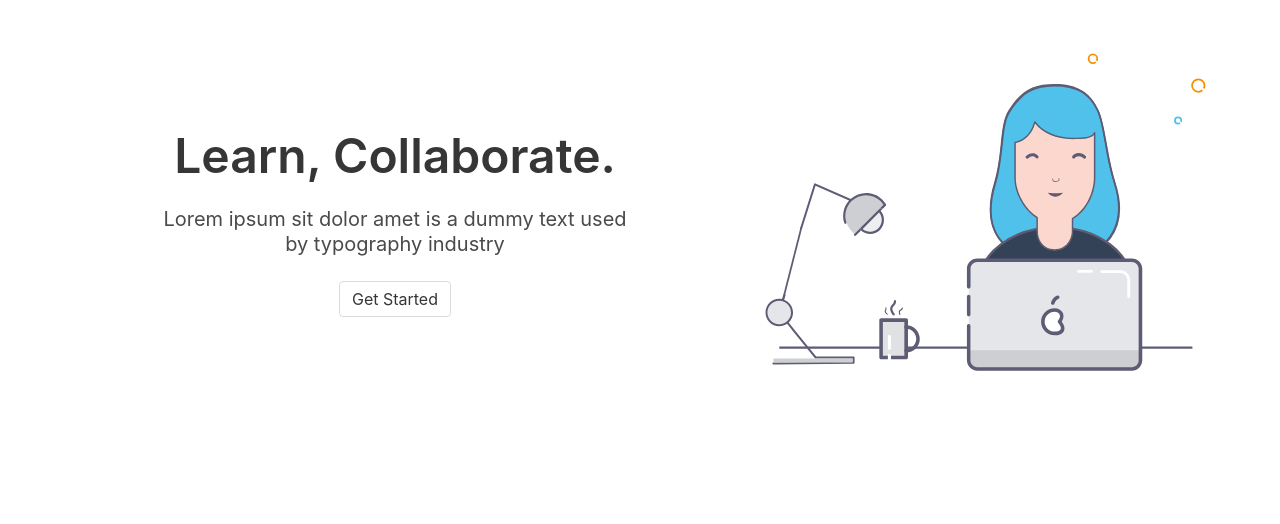
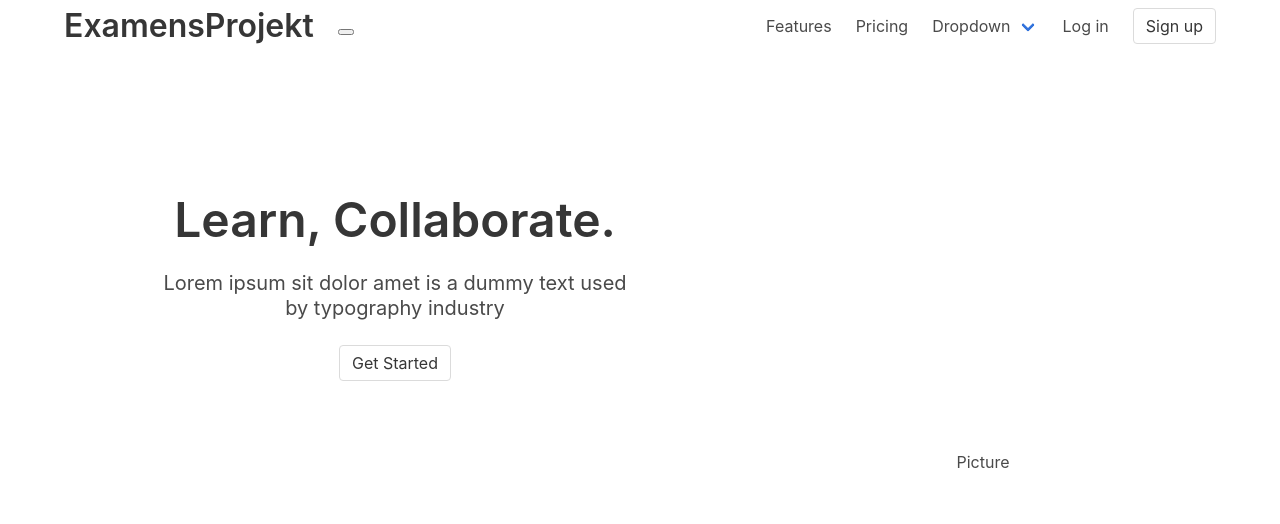
Before and after one commit to Anlander/Examens-projekt, a React (Create React App) app in the folder projekt/: page / in a window 1280 px wide. Shown: the top 524 px of the page. Built offline with nearby package versions, Linux system fonts and the light colour scheme.

Commit message:
produkt-beskrivning

```diff
--- /dev/null
+++ b/projekt/src/pages/Components/NavbarClone.js
@@ -0,0 +1,76 @@
+import React from 'react'
+
+
+const NavbarClone = () => {
+  return (
+    <nav id="navbar-clone" className="navbar is-fresh is-transparent" role="navigation" aria-label="main navigation">
+      <div className="container">
+        <div className="navbar-brand">
+          <a className="navbar-item" href="https://cssninja.io">
+             <div className="title">ExamensProjekt</div>
+          </a>
+          <a href="#" className="navbar-item is-hidden-desktop is-hidden-tablet">
+            <div id="menu-icon-wrapper" className="menu-icon-wrapper" style={{visibility: 'visible'}}>
+              <svg width="1000px" height="1000px">
+                <path className="path1" d="M 300 400 L 700 400 C 900 400 900 750 600 850 A 400 400 0 0 1 200 200 L 800 800"></path>
+                <path className="path2" d="M 300 500 L 700 500"></path>
+                <path className="path3" d="M 700 600 L 300 600 C 100 600 100 200 400 150 A 400 380 0 1 1 200 800 L 800 200"></path>
+              </svg>
+              <button id="menu-icon-trigger" className="menu-icon-trigger"></button>
+            </div>
+          </a>
+          <a href="#" role="button" className="navbar-burger" aria-label="menu" aria-expanded="false" data-target="cloned-navbar-menu">
+            <span aria-hidden="true"></span>
+            <span aria-hidden="true"></span>
+            <span aria-hidden="true"></span>
+          </a>
+        </div>
+        <div id="cloned-navbar-menu" className="navbar-menu is-fixed">
+          <div className="navbar-start">
+            <a className="navbar-item is-hidden-mobile">
+              <div id="cloned-menu-icon-wrapper" className="menu-icon-wrapper" style={{visibility: 'visible'}}>
+                <button id="cloned-menu-icon-trigger" className="menu-icon-trigger"></button>
+              </div>
+            </a>
+          </div>
+
+          <div className="navbar-end">
+            <a href="#" className="navbar-item is-secondary">
+                Features
+            </a>
+            <a href="#" className="navbar-item is-secondary">
+                Pricing
+            </a>
+            <div className="navbar-item has-dropdown is-hoverable">
+              <a className="navbar-link">
+                  Dropdown
+              </a>
+
+              <div className="navbar-dropdown">
+                <a className="navbar-item">
+                    Dropdown item
+                </a>
+                <a className="navbar-item">
+                    Dropdown item
+                </a>
+                <a className="navbar-item">
+                    Dropdown item
+                </a>
+              </div>
+            </div>
+            <a href="#" className="navbar-item is-secondary modal-trigger" data-modal="auth-modal">
+                Log in
+            </a>
+            <a className="navbar-item">
+              <span className="button signup-button rounded secondary-btn raised">
+                 Sign up
+              </span>
+            </a>
+          </div>
+        </div>
+      </div>
+    </nav>
+  )
+}
+
+export default NavbarClone
--- a/projekt/src/pages/Home.js
+++ b/projekt/src/pages/Home.js
@@ -1,12 +1,12 @@
 import React from 'react'
-// import Navbar from '../components/Navbar'
-// import NavbarClone from '../components/NavbarClone'
+import NavbarClone from './Components/NavbarClone'
 
 class Home extends React.Component {
 
   render() {
     return (
       <div>
+        <NavbarClone />
         <section className="hero is-default is-bold">
           <div className="hero-body">
             <div className="container">
@@ -24,7 +24,7 @@ class Home extends React.Component {
                 </div>
                 <div className="column is-5 is-offset-1">
                   <figure className="image is-4by3">
-                      <img src={process.env.PUBLIC_URL + '/worker.svg'} alt="Description" />
+                    <h1> Picture </h1>
                   </figure>
                 </div>
               </div>
```
Also changed, not shown: projekt/src/pages/Components/Navbar.js (added, +79 -0 lines), 1 other file (tests, documents, lock files or other folders).
